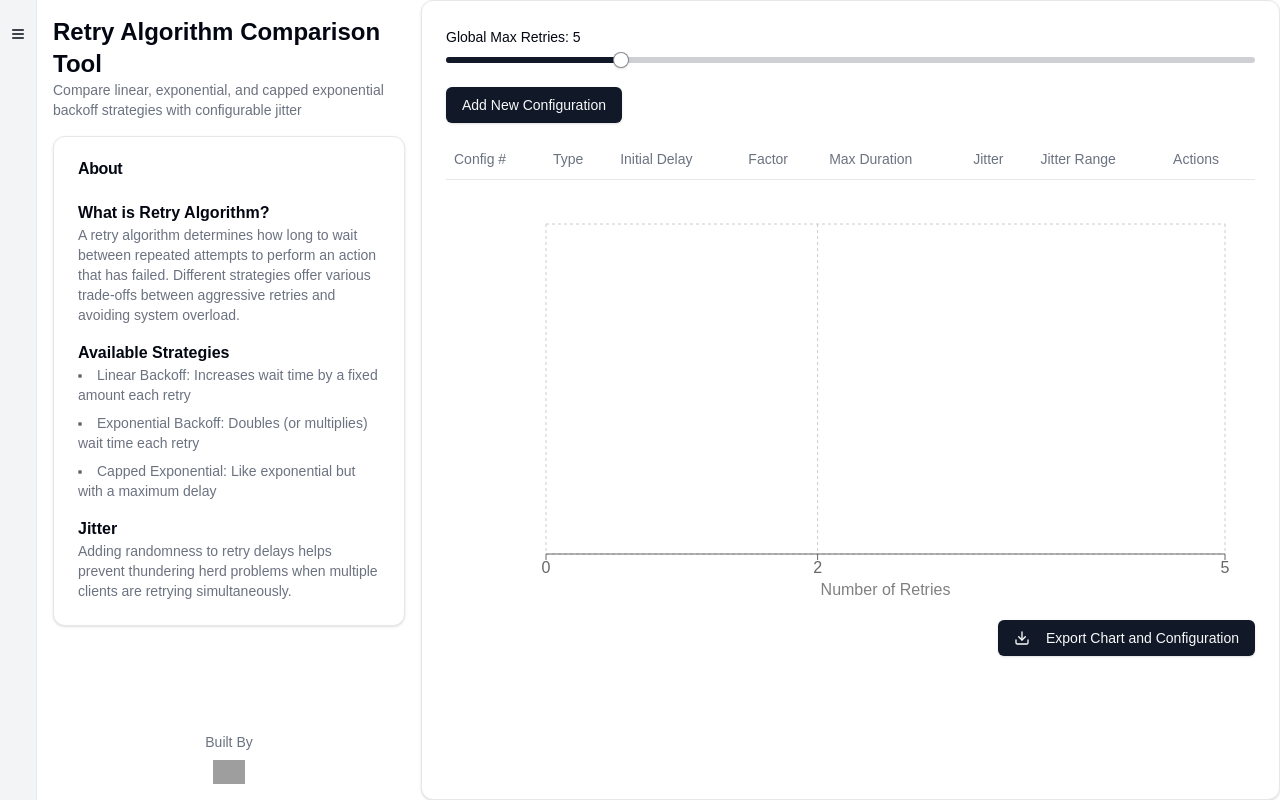
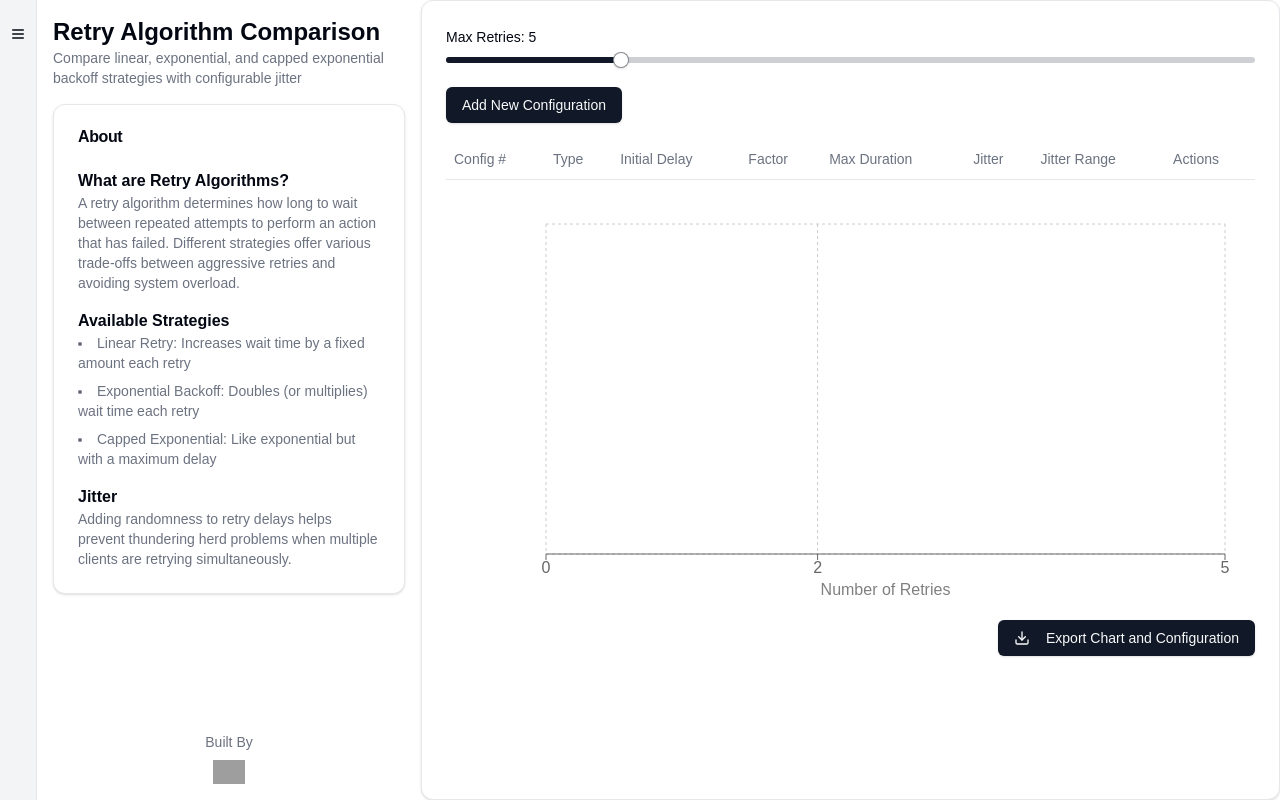
Before and after one commit to subomi/compareretries, a Next.js app: page / in a window 1280 px wide. Built offline with nearby package versions, Linux system fonts and the light colour scheme; grey boxes are pictures that could not be loaded.

Commit message:
feat: update text

```diff
--- a/components/retry-algorithm-comparison.tsx
+++ b/components/retry-algorithm-comparison.tsx
@@ -197,7 +197,7 @@ const RetryAlgorithmComparison: React.FC = () => {
         {isDescriptionOpen && (
           <div className="p-4 h-full relative">
             <div className="mb-4">
-              <h2 className="text-2xl font-bold">Retry Algorithm Comparison Tool</h2>
+              <h2 className="text-2xl font-bold">Retry Algorithm Comparison</h2>
               <p className="text-sm text-muted-foreground">
                 Compare linear, exponential, and capped exponential backoff strategies with configurable jitter
               </p>
@@ -209,7 +209,7 @@ const RetryAlgorithmComparison: React.FC = () => {
               </CardHeader>
               <CardContent className="space-y-4">
                 <div>
-                  <h3 className="font-semibold">What is Retry Algorithm?</h3>
+                  <h3 className="font-semibold">What are Retry Algorithms?</h3>
                   <p className="text-sm text-muted-foreground">
                     A retry algorithm determines how long to wait between repeated attempts to perform an action that has failed.
                     Different strategies offer various trade-offs between aggressive retries and avoiding system overload.
@@ -220,7 +220,7 @@ const RetryAlgorithmComparison: React.FC = () => {
                   <h3 className="font-semibold">Available Strategies</h3>
                   <ul className="list-disc list-inside text-sm text-muted-foreground space-y-2">
                     <li>
-                      <span className="font-medium">Linear Backoff:</span> Increases wait time by a fixed amount each retry
+                      <span className="font-medium">Linear Retry:</span> Increases wait time by a fixed amount each retry
                     </li>
                     <li>
                       <span className="font-medium">Exponential Backoff:</span> Doubles (or multiplies) wait time each retry
@@ -252,7 +252,7 @@ const RetryAlgorithmComparison: React.FC = () => {
       <Card className="flex-1">
         <CardContent className="p-6">
           <div className="mb-6">
-            <Label htmlFor="globalMaxRetries">Global Max Retries: {globalMaxRetries}</Label>
+            <Label htmlFor="globalMaxRetries">Max Retries: {globalMaxRetries}</Label>
             <Slider
               id="globalMaxRetries"
               min={1}
```
